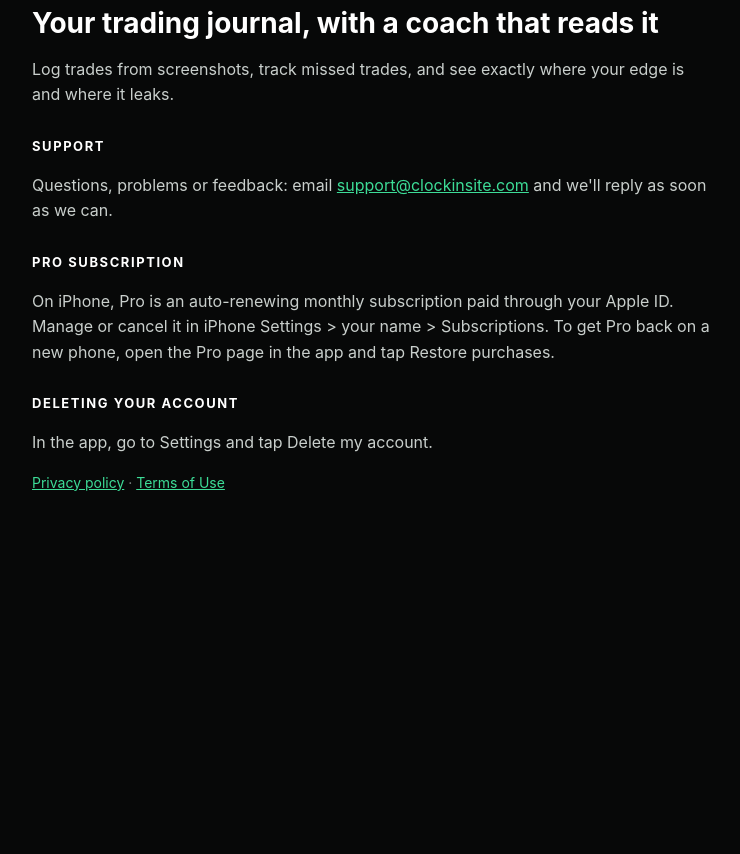
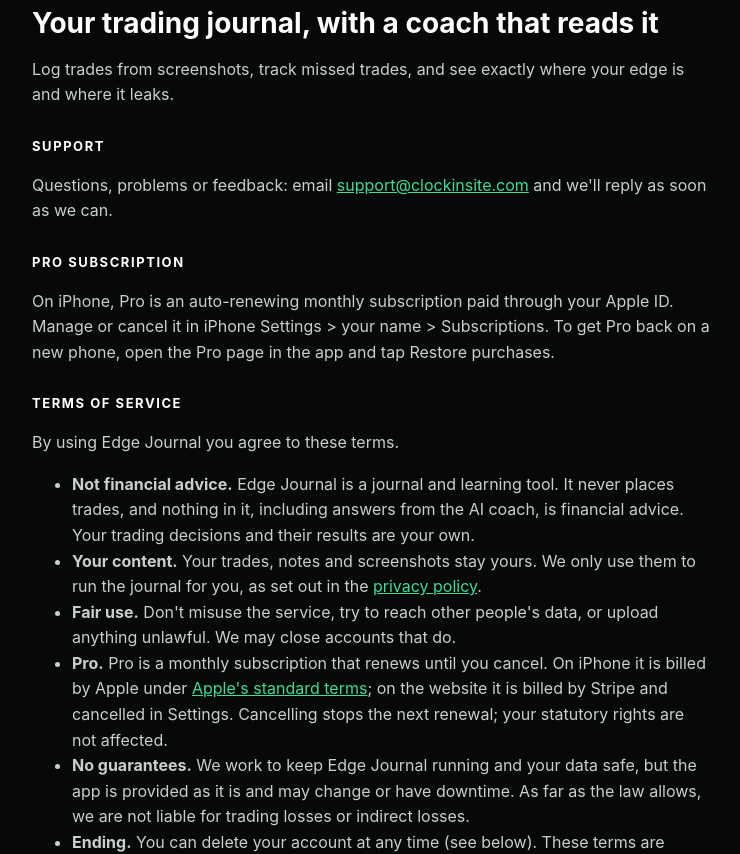
Before and after one commit to evaelffie/edge-journal-site, a plain HTML site: page index.html in a window 1280 px wide. Shown: the part 100-954 px from the top of the page, without its empty margins (268-1008 px from the left). Before the commit the page ends 800 px from the top, so only its background shows below. Drawn offline with Linux system fonts and the light colour scheme.

Commit message:
Add terms of service to homepage

```diff
--- a/index.html
+++ b/index.html
@@ -18,10 +18,21 @@
   <h2>Pro subscription</h2>
   <p>On iPhone, Pro is an auto-renewing monthly subscription paid through your Apple ID. Manage or cancel it in iPhone Settings &gt; your name &gt; Subscriptions. To get Pro back on a new phone, open the Pro page in the app and tap Restore purchases.</p>
 
+  <h2 id="terms">Terms of service</h2>
+  <p>By using Edge Journal you agree to these terms.</p>
+  <ul>
+    <li><strong>Not financial advice.</strong> Edge Journal is a journal and learning tool. It never places trades, and nothing in it, including answers from the AI coach, is financial advice. Your trading decisions and their results are your own.</li>
+    <li><strong>Your content.</strong> Your trades, notes and screenshots stay yours. We only use them to run the journal for you, as set out in the <a href="privacy.html">privacy policy</a>.</li>
+    <li><strong>Fair use.</strong> Don't misuse the service, try to reach other people's data, or upload anything unlawful. We may close accounts that do.</li>
+    <li><strong>Pro.</strong> Pro is a monthly subscription that renews until you cancel. On iPhone it is billed by Apple under <a href="https://www.apple.com/legal/internet-services/itunes/dev/stdeula/">Apple's standard terms</a>; on the website it is billed by Stripe and cancelled in Settings. Cancelling stops the next renewal; your statutory rights are not affected.</li>
+    <li><strong>No guarantees.</strong> We work to keep Edge Journal running and your data safe, but the app is provided as it is and may change or have downtime. As far as the law allows, we are not liable for trading losses or indirect losses.</li>
+    <li><strong>Ending.</strong> You can delete your account at any time (see below). These terms are governed by the laws of England and Wales. We'll post any changes here.</li>
+  </ul>
+
   <h2>Deleting your account</h2>
-  <p>In the app, go to Settings and tap Delete my account.</p>
+  <p>In the app, go to Settings and tap Delete my account, or see <a href="delete-account.html">how to delete without the app</a>.</p>
 
-  <p class="dim"><a href="privacy.html">Privacy policy</a> &middot; <a href="https://www.apple.com/legal/internet-services/itunes/dev/stdeula/">Terms of Use</a></p>
+  <p class="dim"><a href="privacy.html">Privacy policy</a> &middot; <a href="#terms">Terms of service</a></p>
 </main>
 </body>
 </html>
```
